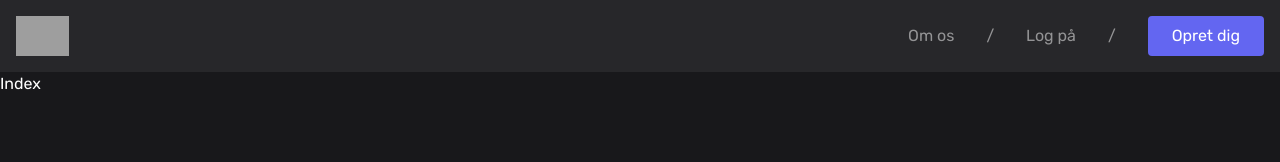
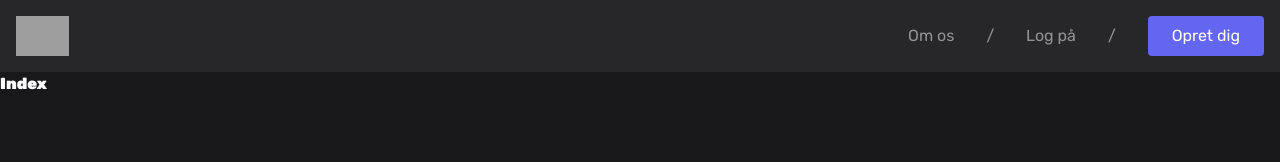
Before and after one commit to andersravn32/tradify-client, a React (Vite) app: page / in a window 1280 px wide. Shown: the top 162 px of the page. Built offline with nearby package versions, Linux system fonts and the light colour scheme; grey boxes are pictures that could not be loaded.

Commit message:
Add: Added base styles

```diff
--- a/src/index.css
+++ b/src/index.css
@@ -8,3 +8,11 @@ body {
     @apply bg-zinc-900 text-white;
     font-family: "Rubik", sans-serif;
 }
+
+h1, h2, h3, h4, h5, h6{
+    @apply font-bold;
+}
+
+p{
+    @apply text-white/50;
+}
```
